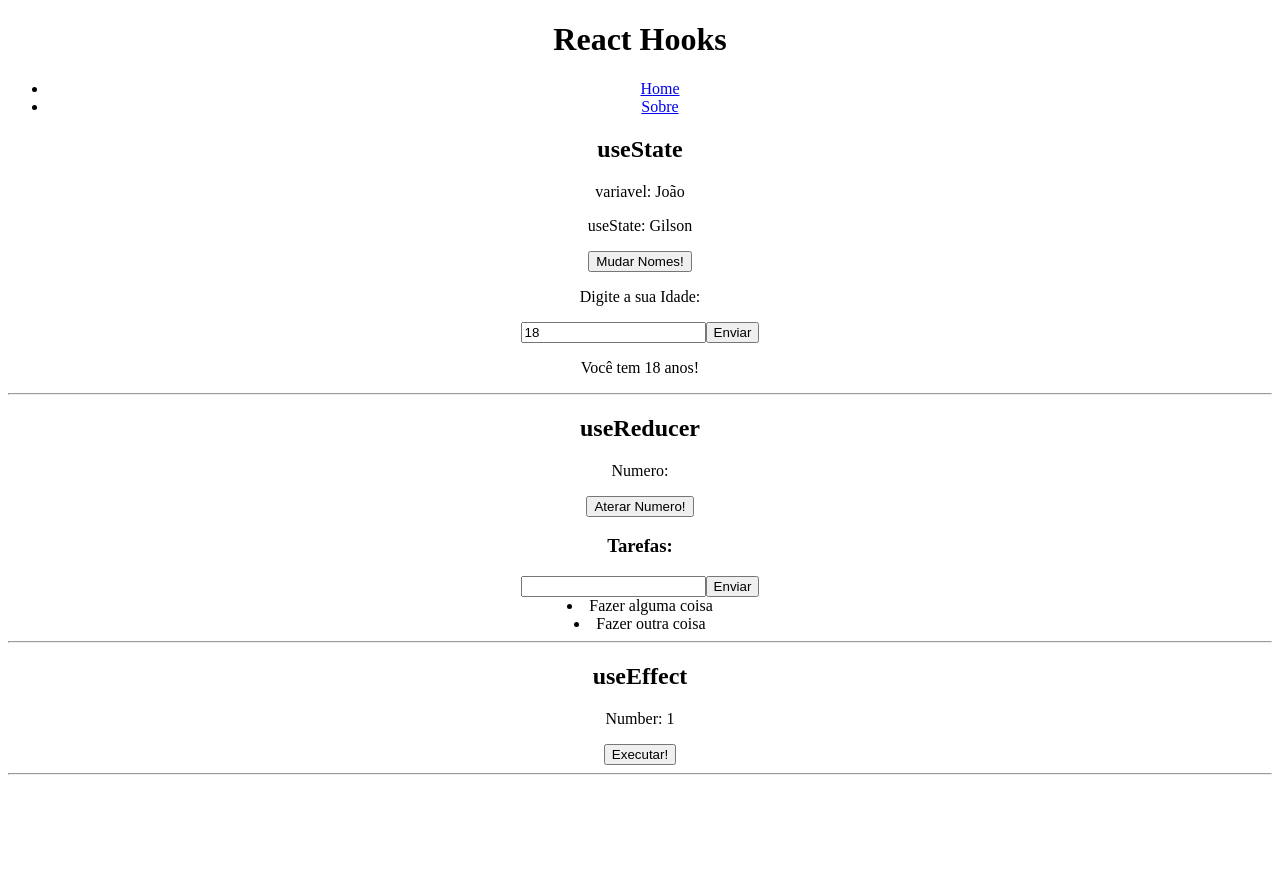
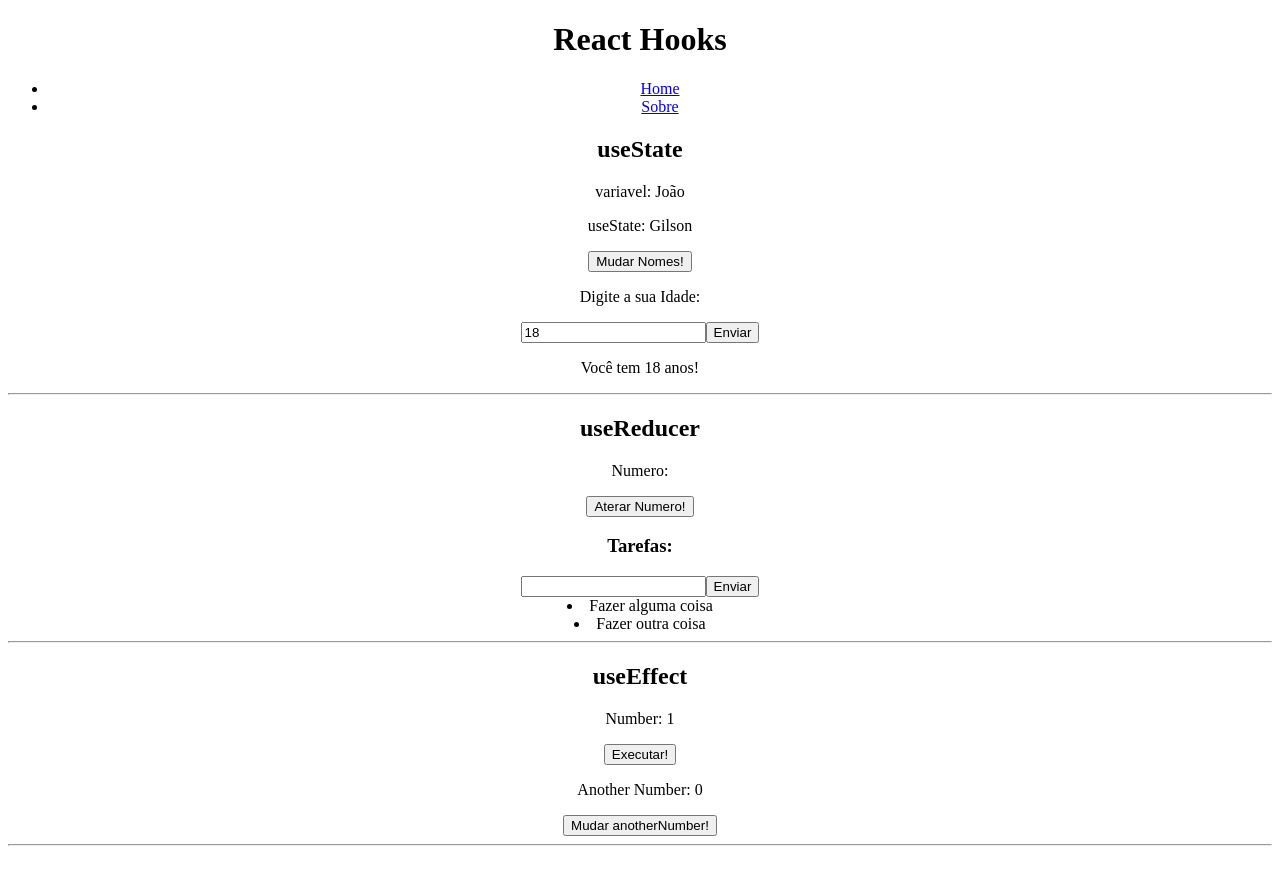
Before and after one commit to gillsonpassos/React, a React (Create React App) app in the folder Avançando-em-React/11_HOOKS/reacthooks/: page / in a window 1280 px wide. Shown: the top 884 px of the page. Built offline with nearby package versions, Linux system fonts and the light colour scheme.

Commit message:
utilizando o Array de dependencias

```diff
--- a/Avançando-em-React/11_HOOKS/reacthooks/src/components/HookUseEffect.js
+++ b/Avançando-em-React/11_HOOKS/reacthooks/src/components/HookUseEffect.js
@@ -14,16 +14,27 @@ const HookUseEffect = () => {
 
   // 2 - array de deps. vazio
   useEffect(() => {
+    console.log("serei executado apenas uma vez!");
+  }, []);
 
-   console.log("serei executado apenas uma vez!")
+  // 3 - item no array de deps.
+  const [anotherNumber, setAnotherNumber] = useState(0);
 
-  }, [])
+  useEffect(() => {
+    if (anotherNumber > 0) {
+      console.log("Sou executado apenas quando o AnotherNumber muda!");
+    }
+  }, [anotherNumber]);
 
   return (
     <div>
       <h2>useEffect</h2>
       <p>Number: {number}</p>
       <button onClick={changeSomething}>Executar!</button>
+      <p>Another Number: {anotherNumber}</p>
+      <button onClick={() => setAnotherNumber(anotherNumber + 1)}>
+        Mudar anotherNumber!
+      </button>
       <hr />
     </div>
   );
```
